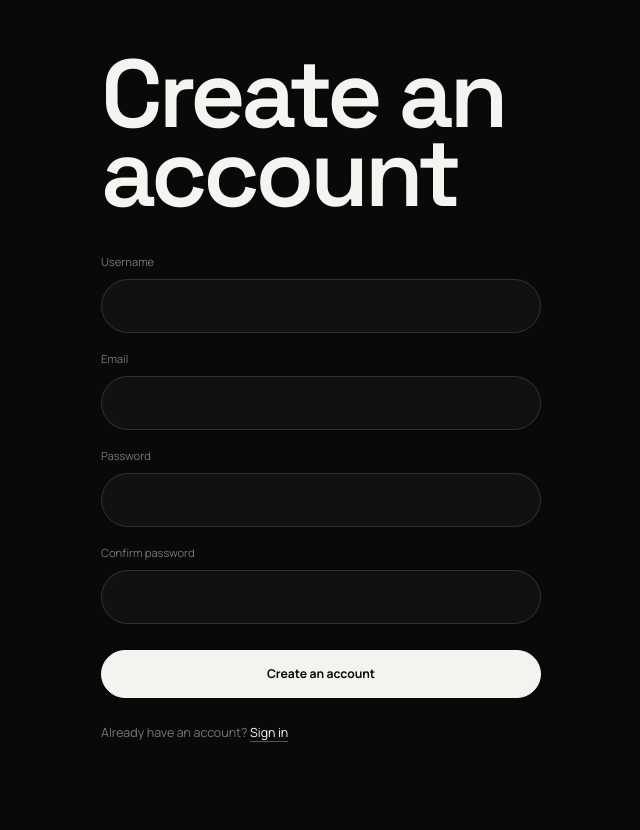
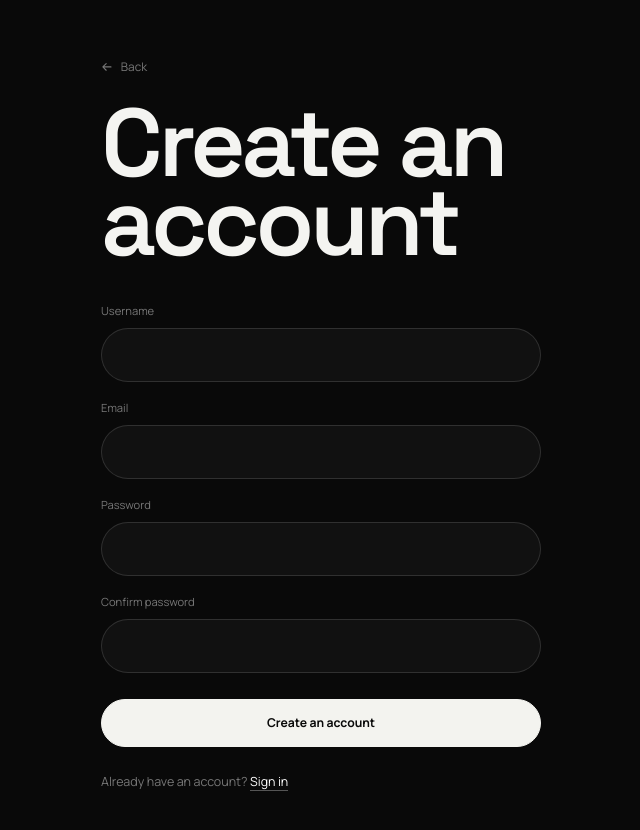
Before and after one commit to teamdeadsmile/www, a React (Vite) app: page /register in a window 1280 px wide. Shown: the top 830 px of the page, without its empty margins (319-959 px from the left). Built offline with nearby package versions, Linux system fonts and the light colour scheme; no server answers.

Commit message:
fix hero

```diff
--- a/src/components/games/GameHero.css
+++ b/src/components/games/GameHero.css
@@ -92,7 +92,7 @@
 }
 @media (max-width: 768px) {
   .game-hero {
-    min-height: 78svh;
+    min-height: 85svh;
   }
   .game-hero__scrim {
     background: linear-gradient(
--- a/src/components/layout/Header.css
+++ b/src/components/layout/Header.css
@@ -174,7 +174,6 @@
 }
 @media (max-width: 900px) {
   .site-header__nav,
-  .site-header__search,
   .site-header__signin,
   .site-header__account-pill,
   .site-header .language-switcher {
--- a/src/pages/Login.jsx
+++ b/src/pages/Login.jsx
@@ -2,6 +2,7 @@ import { useState } from 'react';
 import { Link, useLocation, useNavigate } from 'react-router-dom';
 import { useAuth } from '../hooks/useAuth';
 import { Button } from '../components/ui/Button';
+import { ArrowLeft } from '@phosphor-icons/react';
 import { useLanguage } from '../context/LanguageContext';
 import './AuthPages.css';
 
@@ -33,6 +34,10 @@ export function Login() {
   return (
     <div className="auth-page">
       <div className="auth-page__card">
+      <Link to="/" className="back-link">
+        <ArrowLeft weight="bold" />
+        <span>Back</span>
+      </Link>
         <h1>{t('auth.login')}</h1>
 
         {error && <p className="auth-page__error" role="alert">{error}</p>}
--- a/src/pages/Register.jsx
+++ b/src/pages/Register.jsx
@@ -3,6 +3,7 @@ import { Link, useNavigate } from 'react-router-dom';
 import { useAuth } from '../hooks/useAuth';
 import { Button } from '../components/ui/Button';
 import { useLanguage } from '../context/LanguageContext';
+import { ArrowLeft } from '@phosphor-icons/react';
 import './AuthPages.css';
 
 export function Register() {
@@ -40,6 +41,10 @@ export function Register() {
   return (
     <div className="auth-page">
       <div className="auth-page__card">
+        <Link to="/login" className="back-link">
+          <ArrowLeft weight="bold" />
+          <span>Back</span>
+        </Link>
         <h1>{t('auth.register')}</h1>
 
         {error && <p className="auth-page__error" role="alert">{error}</p>}
```
